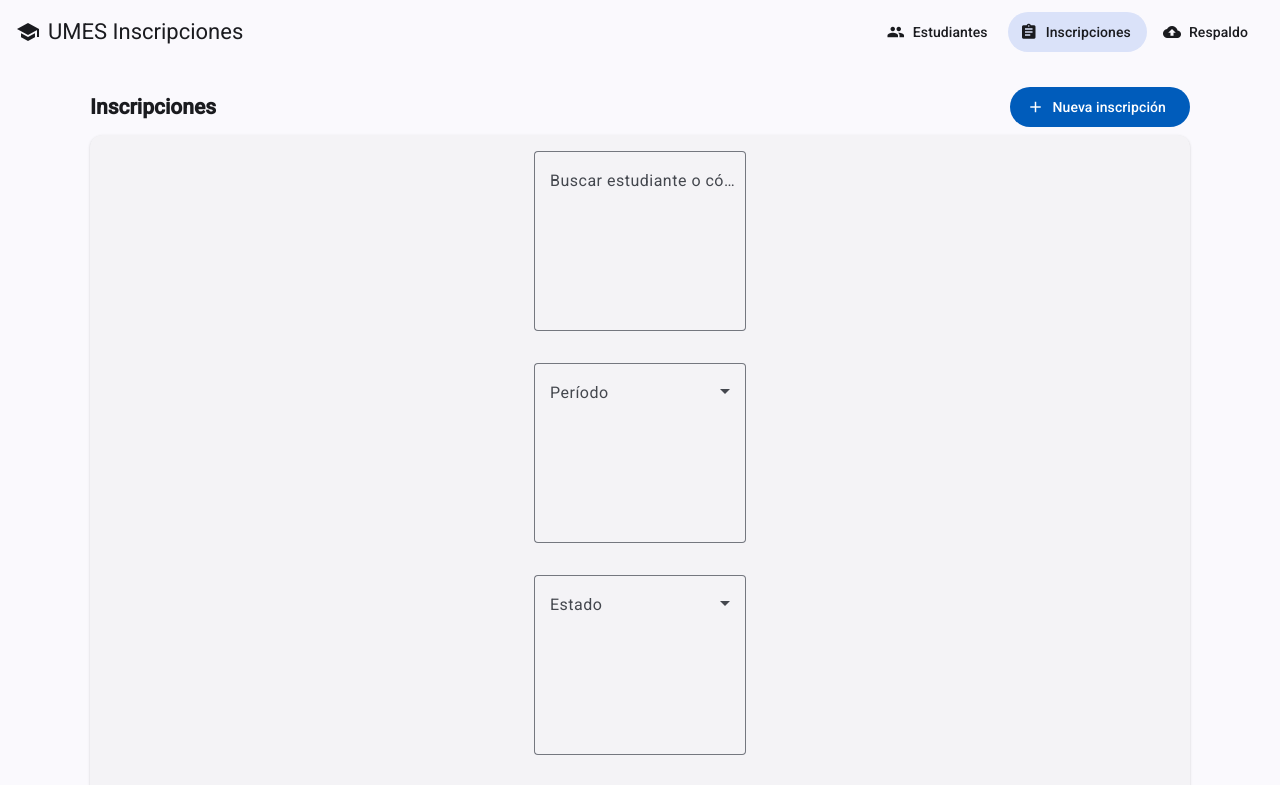
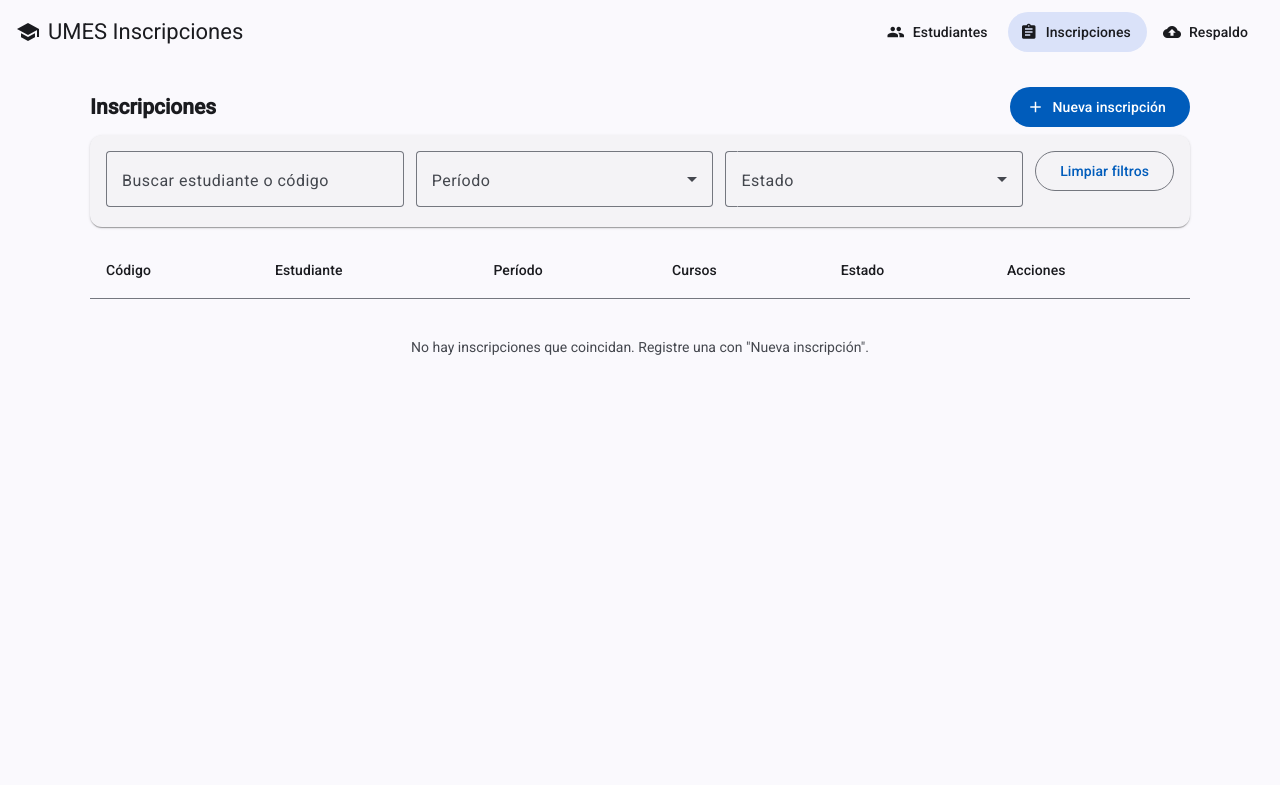
Before and after one commit to asencio12/angular_proyecto_final_yoselin_nefi, an Angular app: page /inscripciones in a window 1280 px wide. Shown: the top 785 px of the page. Built offline with nearby package versions, Linux system fonts and the light colour scheme.

Commit message:
feat: correccion de pagina inscripcion

```diff
--- a/src/app/pages/enrollments/enrollment-list/enrollment-list.css
+++ b/src/app/pages/enrollments/enrollment-list/enrollment-list.css
@@ -7,10 +7,11 @@
 
 .filtros {
     display: flex;
+    flex-direction: row;
     flex-wrap: wrap;
     gap: 12px;
     padding: 16px 16px 0;
-    align-items: center;
+    align-items: flex-start;
     margin-bottom: 16px;
 }
 
```
